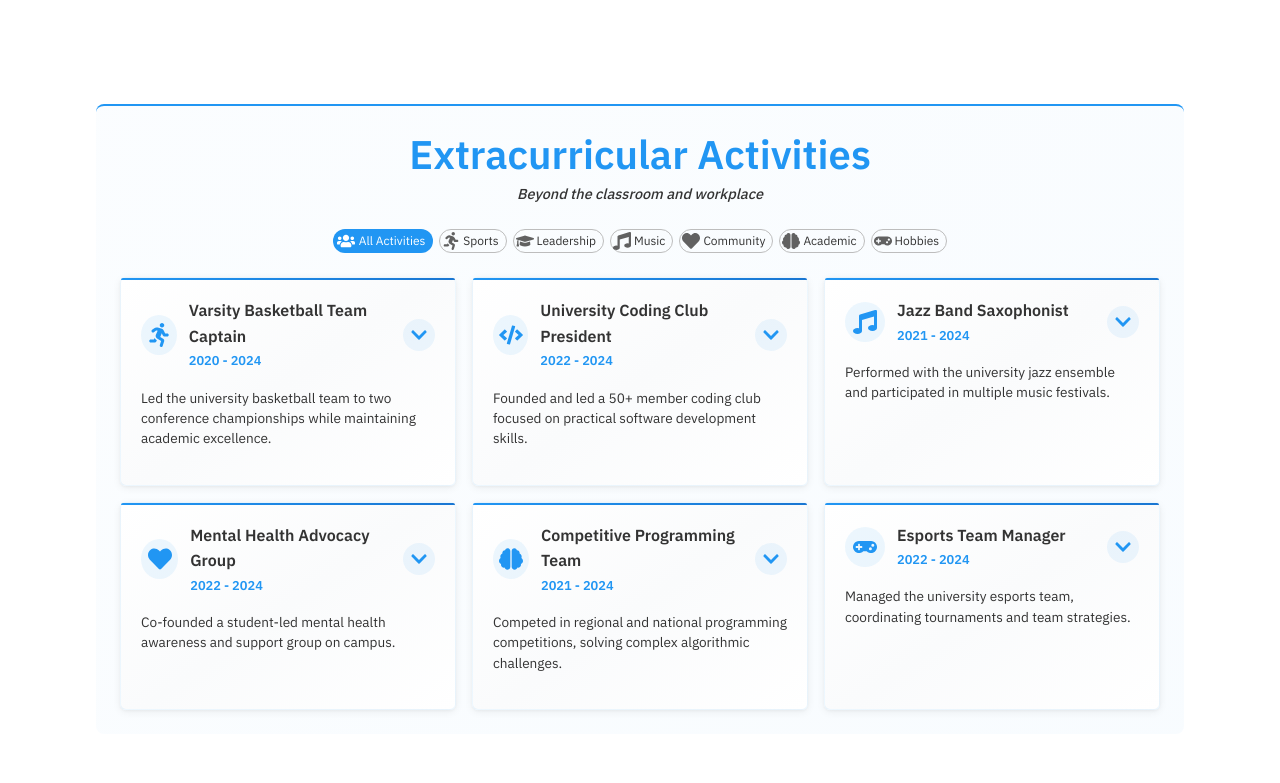
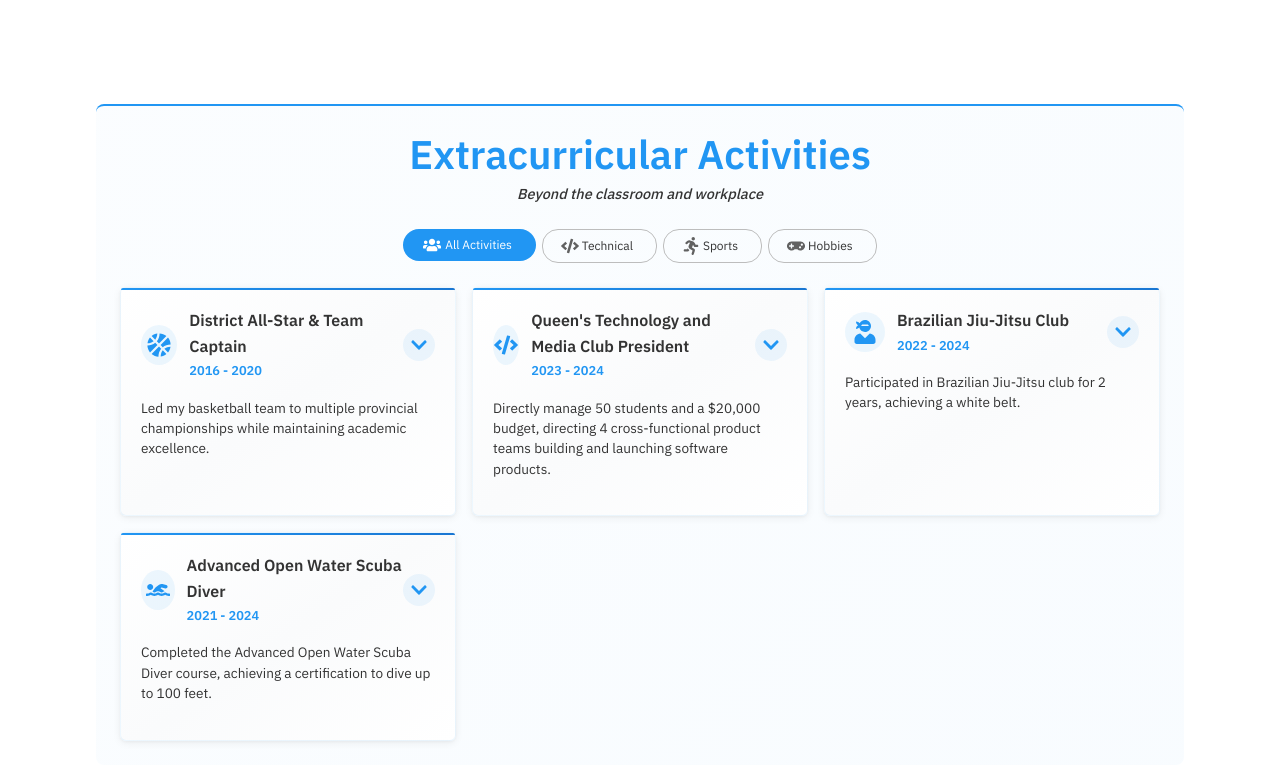
Before and after one commit to mattmac02/Personal_Website, a React (Vite) app: page /experience in a window 1280 px wide. Shown: the part 1462-2245 px from the top of the page. Built offline with nearby package versions, Linux system fonts and the light colour scheme.

Commit message:
Updated extra curriculars

```diff
--- a/src/pages/Experience.tsx
+++ b/src/pages/Experience.tsx
@@ -1,40 +1,40 @@
-import { Typography, Box, Grid, Card, CardContent, Chip, Paper, List, ListItem, ListItemText, Skeleton, Link, IconButton, Collapse } from '@mui/material';
-import { useState, useEffect } from 'react';
-import { FaChevronDown, FaChevronUp, FaGamepad, FaMusic, FaUsers, FaGraduationCap, FaTrophy, FaBrain, FaCode, FaHeart, FaRunning } from 'react-icons/fa';
+import { Typography, Box, Grid, Card, CardContent, Chip, Paper, List, ListItem, ListItemText, Skeleton, Link, IconButton, Collapse } from '@mui/material'
+import { useState, useEffect } from 'react'
+import { FaChevronDown, FaChevronUp, FaGamepad, FaUsers, FaTrophy, FaBrain, FaCode, FaRunning, FaBasketballBall, FaSwimmer, FaUserNinja } from 'react-icons/fa'
 
 interface Experience {
-  year: string;
-  title: string;
-  company: string;
-  location: string;
-  description: string[];
-  website?: string;
+  year: string
+  title: string
+  company: string
+  location: string
+  description: string[]
+  website?: string
 }
 
 interface Education {
-  year: string;
-  degree: string;
-  school: string;
-  location: string;
-  description: string;
+  year: string
+  degree: string
+  school: string
+  location: string
+  description: string
 }
 
 interface Extracurricular {
-  id: string;
-  title: string;
-  category: 'sports' | 'music' | 'leadership' | 'academic' | 'community' | 'hobbies';
-  icon: React.ReactNode;
-  year: string;
-  description: string;
-  achievements: string[];
-  skills: string[];
-  expanded?: boolean;
+  id: string
+  title: string
+  category: 'sports' | 'music' | 'leadership' | 'academic' | 'community' | 'hobbies'
+  icon: React.ReactNode
+  year: string
+  description: string
+  achievements: string[]
+  skills: string[]
+  expanded?: boolean
 }
 
 interface Technologies {
-  frontend: string[];
-  backend: string[];
-  tools: string[];
+  frontend: string[]
+  backend: string[]
+  tools: string[]
 }
 
 const fetchExperienceData = () => new Promise(resolve => setTimeout(() => resolve([
@@ -86,7 +86,7 @@ const fetchExperienceData = () => new Promise(resolve => setTimeout(() => resolv
       `Selected as one of 27 students out of 1000+ applicants (~3% acceptance rate) awarded a $10,000 grant and invited to become a Fellow. Used the grant to pursue an engineering internship in Asia.`
     ]
   },
-]), 250));
+]), 250))
 
 const fetchEducationData = () => new Promise(resolve => setTimeout(() => resolve([
   {
@@ -96,145 +96,108 @@ const fetchEducationData = () => new Promise(resolve => setTimeout(() => resolve
     location: 'Kingston, ON',
     description: `Graduated with Dean's List Honors, specialized in Software Engineering`
   },
-]), 250));
+]), 250))
 
 const fetchTechnologiesData = () => new Promise(resolve => setTimeout(() => resolve({
   frontend: ['React', 'TypeScript', 'Material-UI', 'NextJS', 'CSS3', 'HTML5'],
   backend: ['AWS', 'Node.js', 'Python', 'PostgreSQL', 'Snowflake'],
   tools: ['Airflow', 'Git', 'Docker', 'AWS', 'Jenkins', 'Jira']
-}), 250));
+}), 250))
 
 const fetchExtracurricularData = () => new Promise(resolve => setTimeout(() => resolve([
   {
     id: '1',
-    title: 'Varsity Basketball Team Captain',
+    title: 'District All-Star & Team Captain',
     category: 'sports' as const,
-    icon: <FaRunning />,
-    year: '2020 - 2024',
-    description: 'Led the university basketball team to two conference championships while maintaining academic excellence.',
+    icon: <FaBasketballBall />,
+    year: '2016 - 2020',
+    description: 'Led my basketball team to multiple provincial championships while maintaining academic excellence.',
     achievements: [
-      'Team Captain for 3 consecutive years',
-      'Led team to 2 conference championships',
-      'Academic All-Conference selection',
-      'Mentored 15+ junior players'
+      'Team Captain for 4 consecutive years',
+      'Led team to 2 provincial championships',
+      '4 time District All-Star selection',
+      '4 time Team Captain',
     ],
-    skills: ['Leadership', 'Team Management', 'Strategic Planning', 'Communication', 'Time Management']
+    skills: ['Leadership', 'Team Management', 'Communication', 'Time Management']
   },
   {
     id: '2',
-    title: 'University Coding Club President',
-    category: 'leadership' as const,
+    title:  `Queen's Technology and Media Club President`,
+    category: 'technical' as const,
     icon: <FaCode />,
-    year: '2022 - 2024',
-    description: 'Founded and led a 50+ member coding club focused on practical software development skills.',
+    year: '2023 - 2024',
+    description: `Directly manage 50 students and a $20,000 budget, directing 4 cross-functional product teams building and launching software products.`,
     achievements: [
-      'Organized 20+ workshops and hackathons',
-      'Increased membership from 15 to 50+ students',
-      'Partnered with 5 local tech companies',
-      'Launched mentorship program for 30+ students'
+      'Managed 40+ students and a $20,000 budget',
+      'Directed 4 cross-functional product teams',
+      'Successfully launched 2 software products',
+      'Partnered with local businesses to build software products for the university community',
     ],
-    skills: ['Project Management', 'Event Planning', 'Public Speaking', 'Networking', 'Technical Mentoring']
-  },
-  {
-    id: '3',
-    title: 'Jazz Band Saxophonist',
-    category: 'music' as const,
-    icon: <FaMusic />,
-    year: '2021 - 2024',
-    description: 'Performed with the university jazz ensemble and participated in multiple music festivals.',
-    achievements: [
-      'Featured soloist at 3 university concerts',
-      'Performed at 2 regional jazz festivals',
-      'Recorded 2 albums with the ensemble',
-      'Taught music theory to 10+ students'
-    ],
-    skills: ['Musical Performance', 'Collaboration', 'Creativity', 'Teaching', 'Stage Presence']
+    skills: ['Project Management',  'Technical Mentoring', 'Event Planning', 'Networking']
   },
   {
     id: '4',
-    title: 'Mental Health Advocacy Group',
-    category: 'community' as const,
-    icon: <FaHeart />,
+    title: 'Brazilian Jiu-Jitsu Club',
+    category: 'sports' as const,
+    icon: <FaUserNinja />,
     year: '2022 - 2024',
-    description: 'Co-founded a student-led mental health awareness and support group on campus.',
+    description: 'Participated in Brazilian Jiu-Jitsu club for 2 years, achieving a white belt.',
     achievements: [
-      'Organized 12 mental health awareness events',
-      'Provided peer support to 100+ students',
-      'Raised $5,000 for mental health initiatives',
-      'Collaborated with university counseling services'
+      'Achieved a white belt',
+      'Competed in 2 tournaments',
     ],
-    skills: ['Empathy', 'Active Listening', 'Event Organization', 'Fundraising', 'Mental Health Advocacy']
+    skills: ['Skill Adoption', 'Eagerness to Learn']
   },
   {
     id: '5',
-    title: 'Competitive Programming Team',
-    category: 'academic' as const,
-    icon: <FaBrain />,
+    title: 'Advanced Open Water Scuba Diver',
+    category: 'sports' as const,
+    icon: <FaSwimmer />,
     year: '2021 - 2024',
-    description: 'Competed in regional and national programming competitions, solving complex algorithmic challenges.',
+    description: 'Completed the Advanced Open Water Scuba Diver course, achieving a certification to dive up to 100 feet.',
     achievements: [
-      'Top 10 finish in 3 regional competitions',
-      'Qualified for ACM-ICPC regional finals',
-      'Mentored 20+ students in algorithms',
-      'Organized 5 internal coding competitions'
+      'Completed the Advanced Open Water Scuba Diver course',
+      'Achieved a maximum dive depth of 100 feet',
     ],
-    skills: ['Algorithm Design', 'Problem Solving', 'Competitive Programming', 'Teaching', 'Analytical Thinking']
+    skills: ['Skill Adoption', 'Adventure']
   },
-  {
-    id: '6',
-    title: 'Esports Team Manager',
-    category: 'hobbies' as const,
-    icon: <FaGamepad />,
-    year: '2022 - 2024',
-    description: 'Managed the university esports team, coordinating tournaments and team strategies.',
-    achievements: [
-      'Led team to 2 regional tournament victories',
-      'Managed 25+ players across 5 games',
-      'Organized 8 inter-university tournaments',
-      'Increased team sponsorship by 300%'
-    ],
-    skills: ['Team Management', 'Strategic Planning', 'Tournament Organization', 'Sponsorship', 'Gaming Strategy']
-  }
-]), 250));
+]), 250))
 
 const Experience = () => {
-  const [experiences, setExperiences] = useState<Experience[] | null>(null);
-  const [education, setEducation] = useState<Education[] | null>(null);
-  const [technologies, setTechnologies] = useState<Technologies | null>(null);
-  const [extracurriculars, setExtracurriculars] = useState<Extracurricular[] | null>(null);
-  const [selectedCategory, setSelectedCategory] = useState<string>('all');
+  const [experiences, setExperiences] = useState<Experience[] | null>(null)
+  const [education, setEducation] = useState<Education[] | null>(null)
+  const [technologies, setTechnologies] = useState<Technologies | null>(null)
+  const [extracurriculars, setExtracurriculars] = useState<Extracurricular[] | null>(null)
+  const [selectedCategory, setSelectedCategory] = useState<string>('all')
 
   useEffect(() => {
     Promise.all([fetchExperienceData(), fetchEducationData(), fetchTechnologiesData(), fetchExtracurricularData()])
       .then(([expData, eduData, techData, extracurricularsData]) => {
-        setExperiences(expData as Experience[]);
-        setEducation(eduData as Education[]);
-        setTechnologies(techData as Technologies);
-        setExtracurriculars(extracurricularsData as Extracurricular[]);
-      });
-  }, []);
+        setExperiences(expData as Experience[])
+        setEducation(eduData as Education[])
+        setTechnologies(techData as Technologies)
+        setExtracurriculars(extracurricularsData as Extracurricular[])
+      })
+  }, [])
 
   const handleExtracurricularToggle = (id: string) => {
     if (extracurriculars) {
       setExtracurriculars(extracurriculars.map(item =>
         item.id === id ? { ...item, expanded: !item.expanded } : item
-      ));
+      ))
     }
-  };
+  }
 
   const filteredExtracurriculars = extracurriculars?.filter(item =>
     selectedCategory === 'all' || item.category === selectedCategory
-  );
+  )
 
   const categories = [
     { key: 'all', label: 'All Activities', icon: <FaUsers /> },
+    { key: 'technical', label: 'Technical', icon: <FaCode /> },
     { key: 'sports', label: 'Sports', icon: <FaRunning /> },
-    { key: 'leadership', label: 'Leadership', icon: <FaGraduationCap /> },
-    { key: 'music', label: 'Music', icon: <FaMusic /> },
-    { key: 'community', label: 'Community', icon: <FaHeart /> },
-    { key: 'academic', label: 'Academic', icon: <FaBrain /> },
     { key: 'hobbies', label: 'Hobbies', icon: <FaGamepad /> }
-  ];
+  ]
 
   const loadingSkeleton = (
     <>
@@ -242,7 +205,7 @@ const Experience = () => {
       <Skeleton variant="text" width="60%" height={30} />
       <Skeleton variant="rectangular" width="100%" height={150} sx={{ mt: 2 }} />
     </>
-  );
+  )
 
   return (
     <Grid container spacing={3} sx={{ py: { xs: 3, md: 6 }, px: { xs: 2, md: 12 } }}>
@@ -672,6 +635,7 @@ const Experience = () => {
                 sx={{
                   cursor: 'pointer',
                   transition: 'all 0.3s ease',
+                  p: 2,
                   fontSize: '0.75rem',
                   '&:hover': {
                     transform: 'translateY(-1px)',
@@ -898,7 +862,7 @@ const Experience = () => {
         </Box>
       </Grid>
     </Grid>
-  );
-};
+  )
+}
 
-export default Experience;
+export default Experience
```
Also changed, not shown: src/pages/About.tsx (+13 -13 lines), src/pages/Projects.tsx (+20 -20 lines).
